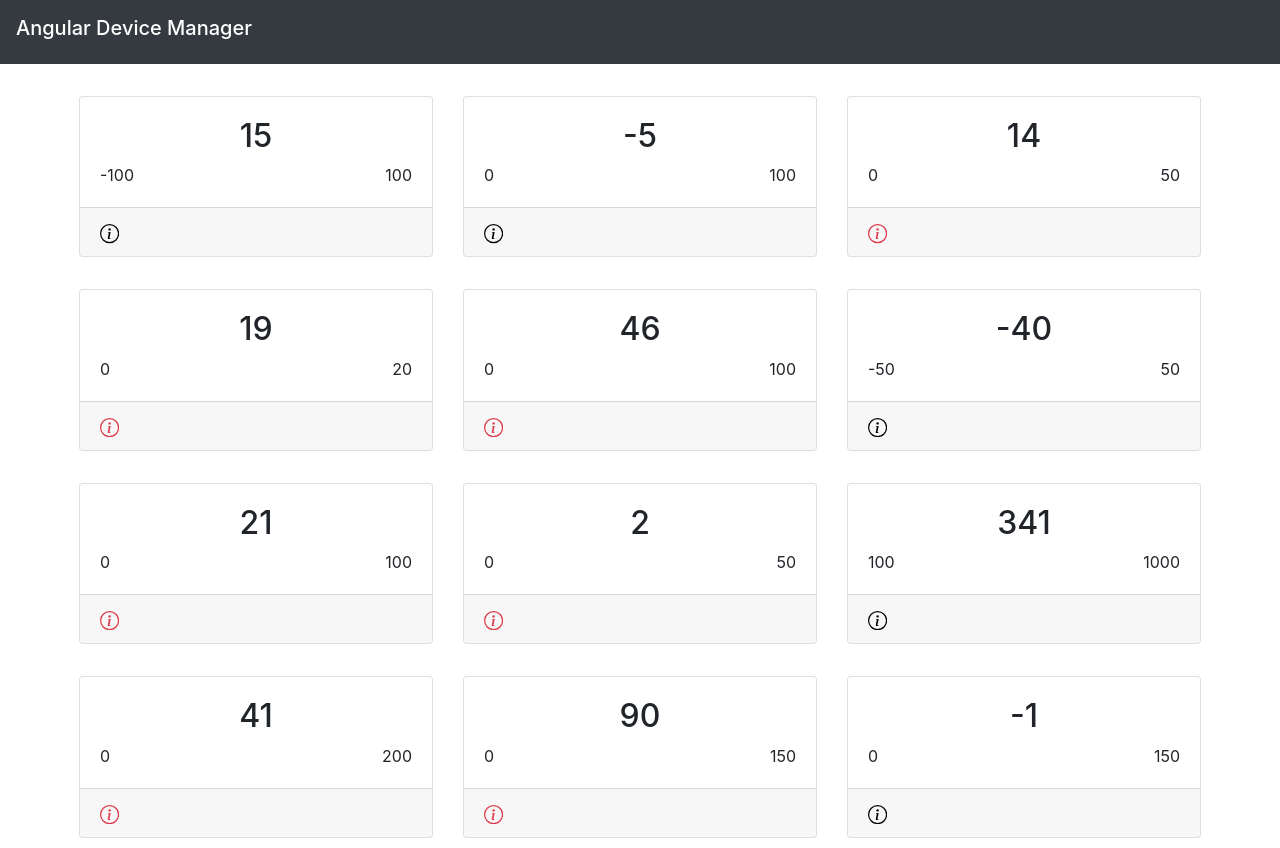
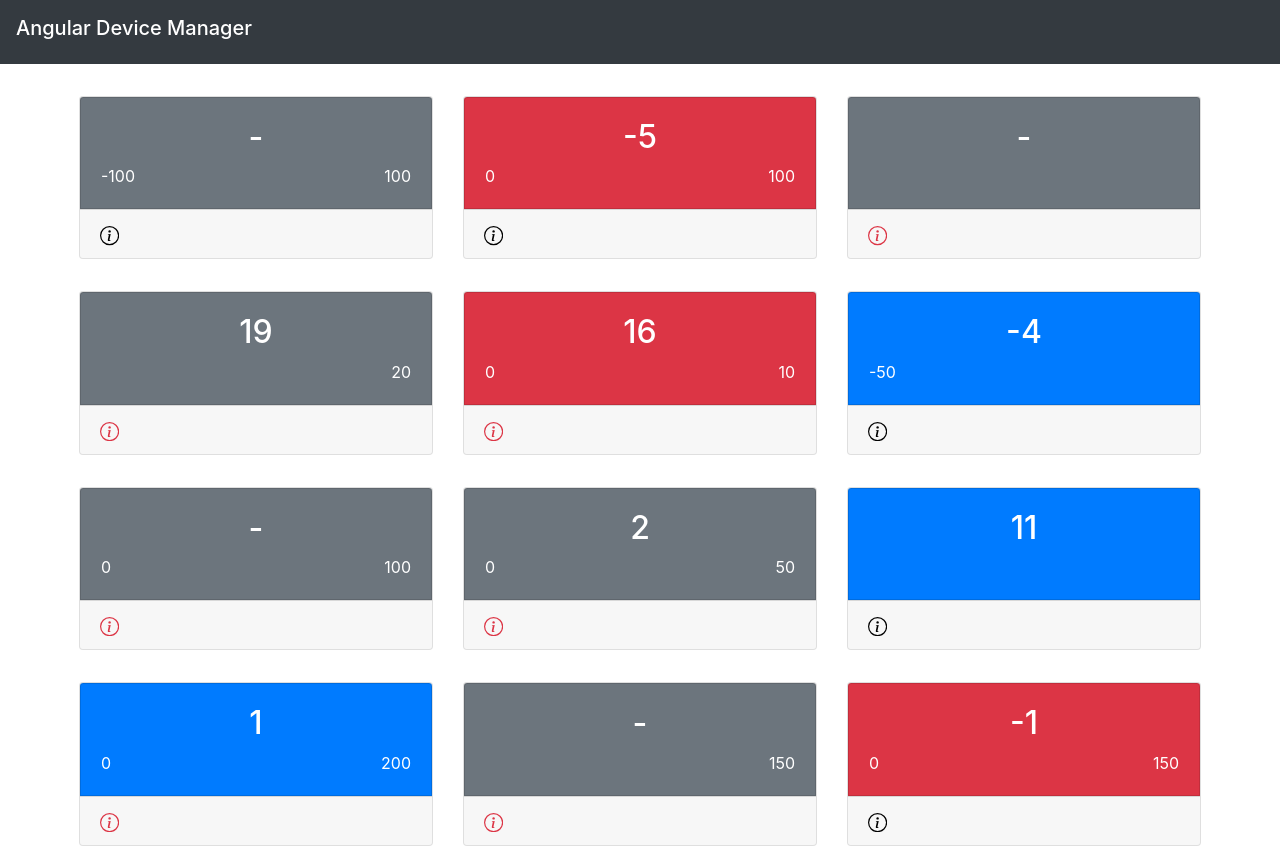
Before and after one commit to lbanozic/angular-device-manager, an Angular app: page / in a window 1280 px wide. Shown: the top 848 px of the page. Built offline with nearby package versions, Linux system fonts and the light colour scheme.

Commit message:
Add basic device status indicators with mock data

```diff
--- a/src/app/device-mock.ts
+++ b/src/app/device-mock.ts
@@ -1,19 +1,115 @@
 import { Device } from './device';
 
 export const DEVICES: Device[] = [
-  { reading: 15, min: -100, max: 100, batteryLevel: 92, signalStrength: 8 },
-  { reading: -5, min: 0, max: 100, batteryLevel: 67, signalStrength: 10 },
-  { reading: 14, min: 0, max: 50, batteryLevel: 30, signalStrength: 9 },
-  { reading: 19, min: 0, max: 20, batteryLevel: 47, signalStrength: 8 },
-  { reading: 46, min: 0, max: 100, batteryLevel: 26, signalStrength: 3 },
-  { reading: -40, min: -50, max: 50, batteryLevel: 81, signalStrength: 5 },
-  { reading: 21, min: 0, max: 100, batteryLevel: 16, signalStrength: 7 },
-  { reading: 2, min: 0, max: 50, batteryLevel: 65, signalStrength: 2 },
-  { reading: 341, min: 100, max: 1000, batteryLevel: 72, signalStrength: 9 },
-  { reading: 41, min: 0, max: 200, batteryLevel: 98, signalStrength: 1 },
-  { reading: 90, min: 0, max: 150, batteryLevel: 25, signalStrength: 4 },
-  { reading: -1, min: 0, max: 150, batteryLevel: 57, signalStrength: 6 },
-  { reading: -29, min: 0, max: 500, batteryLevel: 100, signalStrength: 5 },
-  { reading: 115, min: 0, max: 1000, batteryLevel: 6, signalStrength: 8 },
-  { reading: 72, min: 0, max: 100, batteryLevel: 52, signalStrength: 10 },
+  {
+    min: -100,
+    max: 100,
+    batteryLevel: 92,
+    signalStrength: 8,
+  },
+  {
+    reading: -5,
+    incomingDate: new Date(),
+    min: 0,
+    max: 100,
+    batteryLevel: 67,
+    signalStrength: 10,
+  },
+  {
+    batteryLevel: 30,
+    signalStrength: 9,
+  },
+  {
+    reading: 19,
+    incomingDate: getDateWithMinutesOffset(-3),
+    max: 20,
+    batteryLevel: 47,
+    signalStrength: 8,
+  },
+  {
+    reading: 16,
+    incomingDate: getDateWithMinutesOffset(-1),
+    min: 0,
+    max: 10,
+    batteryLevel: 26,
+    signalStrength: 3,
+  },
+  {
+    reading: -4,
+    incomingDate: new Date(),
+    min: -50,
+    batteryLevel: 81,
+    signalStrength: 5,
+  },
+  {
+    min: 0,
+    max: 100,
+    batteryLevel: 16,
+    signalStrength: 7,
+  },
+  {
+    reading: 2,
+    incomingDate: getDateWithMinutesOffset(-4),
+    min: 0,
+    max: 50,
+    batteryLevel: 65,
+    signalStrength: 2,
+  },
+  {
+    reading: 11,
+    incomingDate: new Date(),
+    batteryLevel: 72,
+    signalStrength: 9,
+  },
+  {
+    reading: 1,
+    incomingDate: new Date(),
+    min: 0,
+    max: 200,
+    batteryLevel: 98,
+    signalStrength: 1,
+  },
+  {
+    max: 150,
+    batteryLevel: 25,
+    signalStrength: 4,
+  },
+  {
+    reading: -1,
+    incomingDate: getDateWithMinutesOffset(-1),
+    min: 0,
+    max: 150,
+    batteryLevel: 57,
+    signalStrength: 6,
+  },
+  {
+    reading: -9,
+    incomingDate: getDateWithMinutesOffset(-10),
+    min: -5,
+    max: 500,
+    batteryLevel: 100,
+    signalStrength: 5,
+  },
+  {
+    reading: 5,
+    incomingDate: getDateWithMinutesOffset(-7),
+    min: 0,
+    max: 1000,
+    batteryLevel: 6,
+    signalStrength: 8,
+  },
+  {
+    reading: 2,
+    incomingDate: new Date(),
+    min: 0,
+    max: 100,
+    batteryLevel: 52,
+    signalStrength: 10,
+  },
 ];
+
+function getDateWithMinutesOffset(minutesOffset: number): Date {
+  const currentDate = new Date();
+  currentDate.setMinutes(currentDate.getMinutes() + minutesOffset);
+  return currentDate;
+}
--- a/src/app/device.ts
+++ b/src/app/device.ts
@@ -1,7 +1,14 @@
+export enum DeviceStatus {
+  Alarm = 'alarm',
+  NoData = 'no_data',
+  Ok = 'ok',
+}
+
 export interface Device {
-  reading: number;
-  min: number;
-  max: number;
+  reading?: number;
+  incomingDate?: Date;
+  min?: number;
+  max?: number;
   batteryLevel: number;
   signalStrength: number;
 }
--- a/src/app/device/device.component.css
+++ b/src/app/device/device.component.css
@@ -2,3 +2,26 @@
   min-width: 24rem;
   margin-bottom: 2rem;
 }
+
+.min-max-container {
+  min-height: 1.5rem;
+}
+
+.device-background-indicator {
+  border: 1px solid rgba(0, 0, 0, 0.125);
+  border-top-left-radius: 0.2rem;
+  border-top-right-radius: 0.2rem;
+  color: #fff;
+}
+
+.device-background-indicator--alarm {
+  background-color: #dc3545;
+}
+
+.device-background-indicator--no_data {
+  background-color: #6c757d;
+}
+
+.device-background-indicator--ok {
+  background-color: #007bff;
+}
--- a/src/app/device/device.component.html
+++ b/src/app/device/device.component.html
@@ -1,8 +1,12 @@
 <div class="col">
   <div class="card">
-    <div class="card-body">
-      <h2 class="text-center">{{ device.reading }}</h2>
-      <div class="row">
+    <div
+      class="card-body device-background-indicator device-background-indicator--{{
+        deviceStatus
+      }}"
+    >
+      <h2 class="text-center">{{ deviceReading }}</h2>
+      <div class="row min-max-container">
         <div class="col text-left">
           <span>{{ device.min }}</span>
         </div>
--- a/src/app/device/device.component.ts
+++ b/src/app/device/device.component.ts
@@ -1,5 +1,5 @@
 import { Component, Input, OnInit, ViewChild } from '@angular/core';
-import { Device } from '../device';
+import { Device, DeviceStatus } from '../device';
 import { PopoverComponent } from '../popover/popover.component';
 
 @Component({
@@ -41,6 +41,28 @@ export class DeviceComponent implements OnInit {
     return this.colorBlack;
   }
 
+  get deviceReading(): string {
+    return this.device.reading?.toString() ?? '-';
+  }
+
+  get deviceStatus(): DeviceStatus {
+    if (
+      this.device.reading < this.device.min ||
+      this.device.reading > this.device.max
+    ) {
+      return DeviceStatus.Alarm;
+    }
+
+    if (
+      !this.device.reading ||
+      new Date().getTime() - this.device.incomingDate?.getTime() > 1000 * 60 * 2
+    ) {
+      return DeviceStatus.NoData;
+    }
+
+    return DeviceStatus.Ok;
+  }
+
   showPopover() {
     this.popover.show();
   }
```
